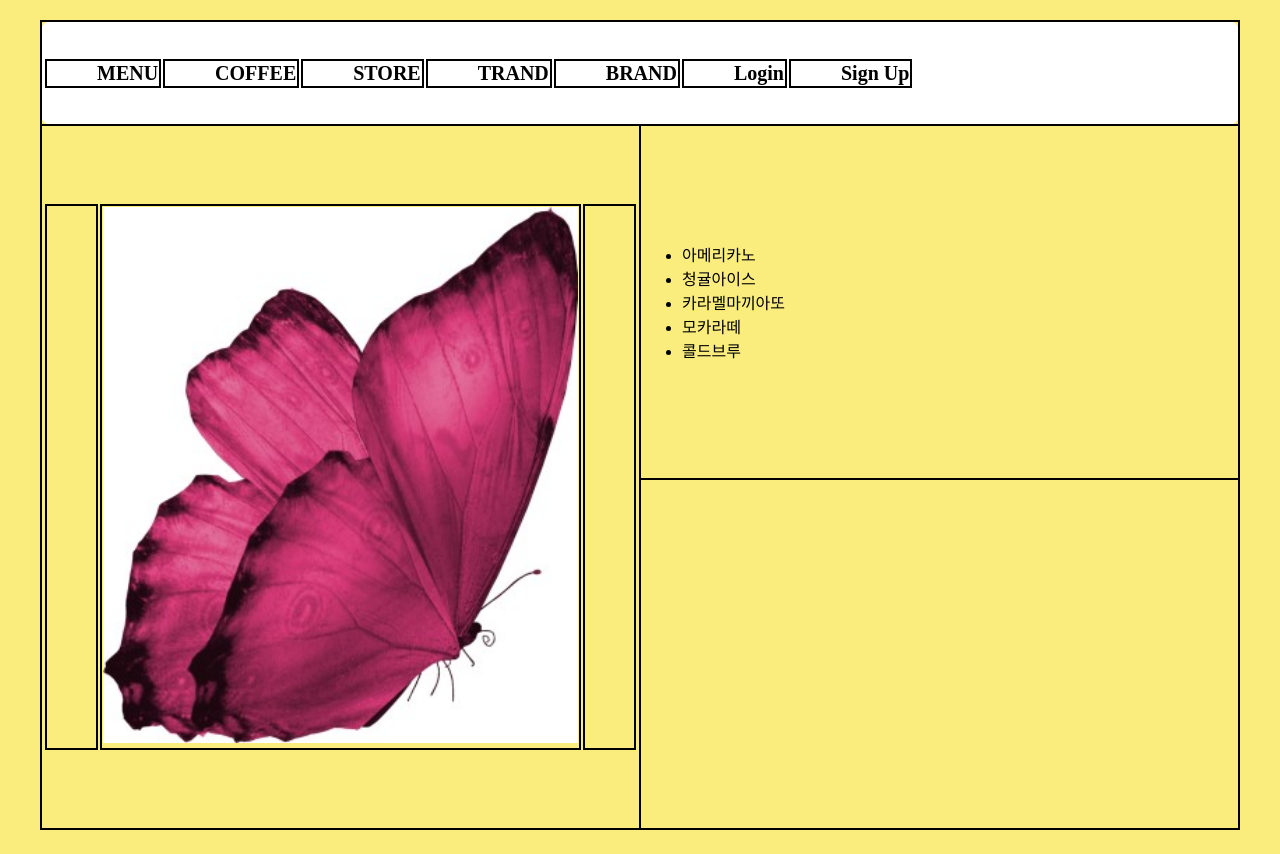
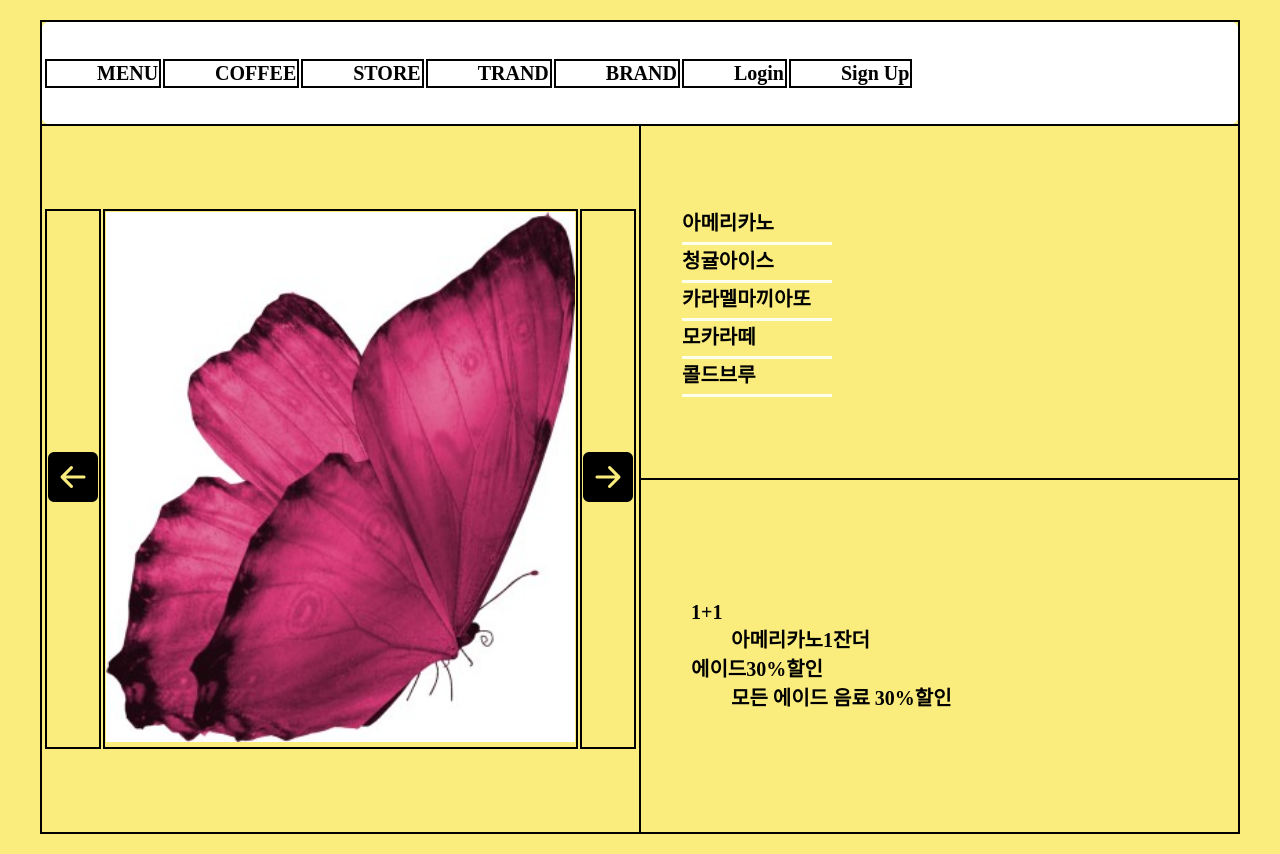
Before and after one commit to seoyoungbae2135/ray, a plain HTML site: page 20231104/tableh1.html in a window 1280 px wide. Drawn offline with nearby package versions, Linux system fonts and the light colour scheme.

Commit message:
study1106

```diff
--- a/20231104/static/css/tableh1.css
+++ b/20231104/static/css/tableh1.css
@@ -37,7 +37,27 @@ body{
     text-align:center;
     color:#000;
 }
+.leftMove i:hover, .rightMove i:hover{
+    cursor:pointer;
+}
 .slideImage{
     width:500px;
 }
 .slideImage img{width:100%;}
+.drinkMenu{
+    list-style:none;
+    font-size:20px;
+    font-weight:800;
+}
+.drinkMenu li{
+    height:35px;
+    width:150px;
+    border-bottom:3px solid #ffe;
+    curdor:pointer;
+}
+#eventWrap{
+    padding-left:50px;
+    height:350px;
+    font-size:20px;
+    font-weight:800;
+}
--- a/20231104/tableh1.html
+++ b/20231104/tableh1.html
@@ -6,6 +6,7 @@
     <meta name="viewport" content="width=device-width, initial-scale=1.0">
     <title>tableh1</title>
     <link rel="stylesheet" href="./static/css/tableh1.css">
+    <link rel="stylesheet" href="https://cdn.jsdelivr.net/npm/bootstrap-icons@1.11.1/font/bootstrap-icons.css">
 </head>
 <body>
     <table id="wrap">
@@ -29,7 +30,7 @@
                 <table class="slide">
                     <tr>
                         <td class="leftMove"><i class="bi bi-arrow-left-square-fill"></i></td>
-                        <td class="slideImage"><img src="./static/images/butterfly.jpg"></td>
+                        <td class="slideImage"><img src="./static/images/butterfly.jpg" alt="나비,메인"></td>
                         <td class="rightMove"><i class="bi bi-arrow-right-square-fill"></i></td>
                     </tr>
 
@@ -47,7 +48,14 @@
         </tr>
         <tr>
 
-            <td id="eventWrap"></td>
+            <td id="eventWrap">
+                <dl>
+                    <dt>1+1</dt>
+                        <dd>아메리카노1잔더</dd>
+                    <dt>에이드30%할인</dt>
+                        <dd>모든 에이드 음료 30%할인</dd>
+                </dl>
+            </td>
         </tr>
     </table>
 </body>
```
Also changed, not shown: 20231106/table_test.html (added, +12 -0 lines).
